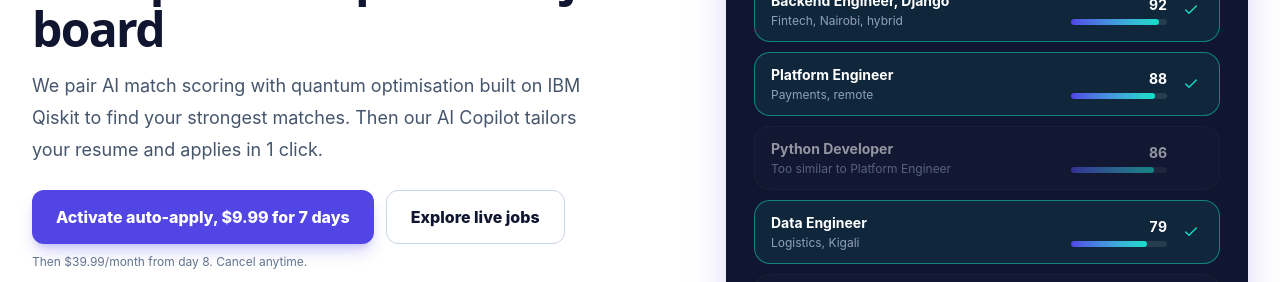
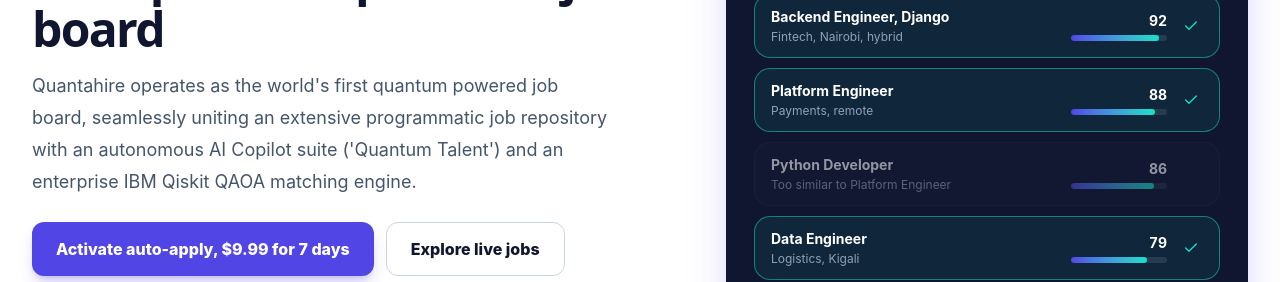
Before and after one commit to airoles26/ai_roles_frontend, a React (Vite) app: page / in a window 1280 px wide. Shown: the part 300-582 px from the top of the page. Built offline with nearby package versions, Linux system fonts and the light colour scheme; no server answers.

Commit message:
changed tagline

```diff
--- a/src/pages/Home.jsx
+++ b/src/pages/Home.jsx
@@ -337,8 +337,7 @@
               </h1>
 
               <p className="mt-4 max-w-xl text-sm leading-relaxed text-slate-600 sm:text-lg sm:leading-8">
-                We pair AI match scoring with quantum optimisation built on IBM Qiskit to find
-                your strongest matches. Then our AI Copilot tailors your resume and applies in 1 click.
+                Quantahire operates as the world's first quantum powered job board, seamlessly uniting an extensive programmatic job repository with an autonomous AI Copilot suite ('Quantum Talent') and an enterprise IBM Qiskit QAOA matching engine.
               </p>
 
               <div className="mt-6 flex flex-col gap-3 sm:flex-row">
```
